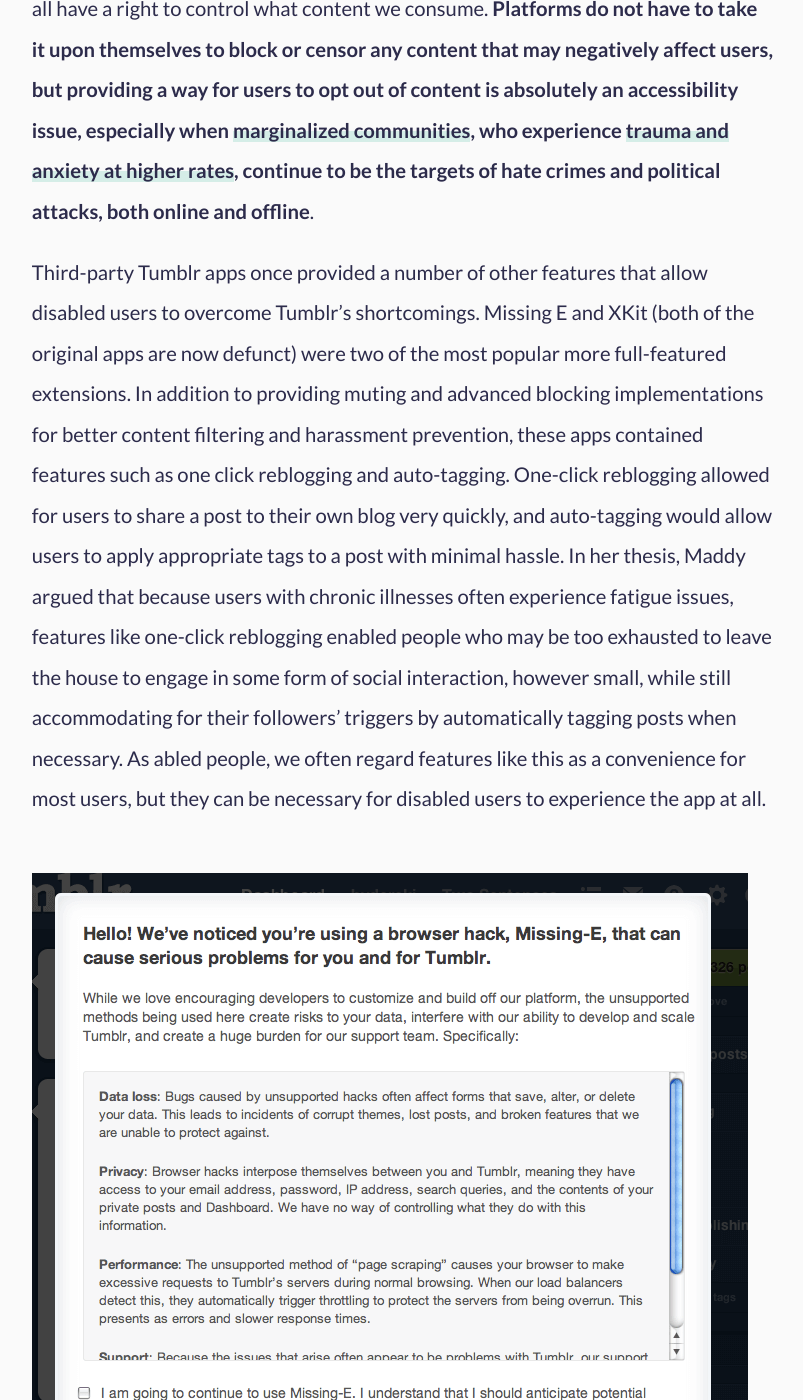
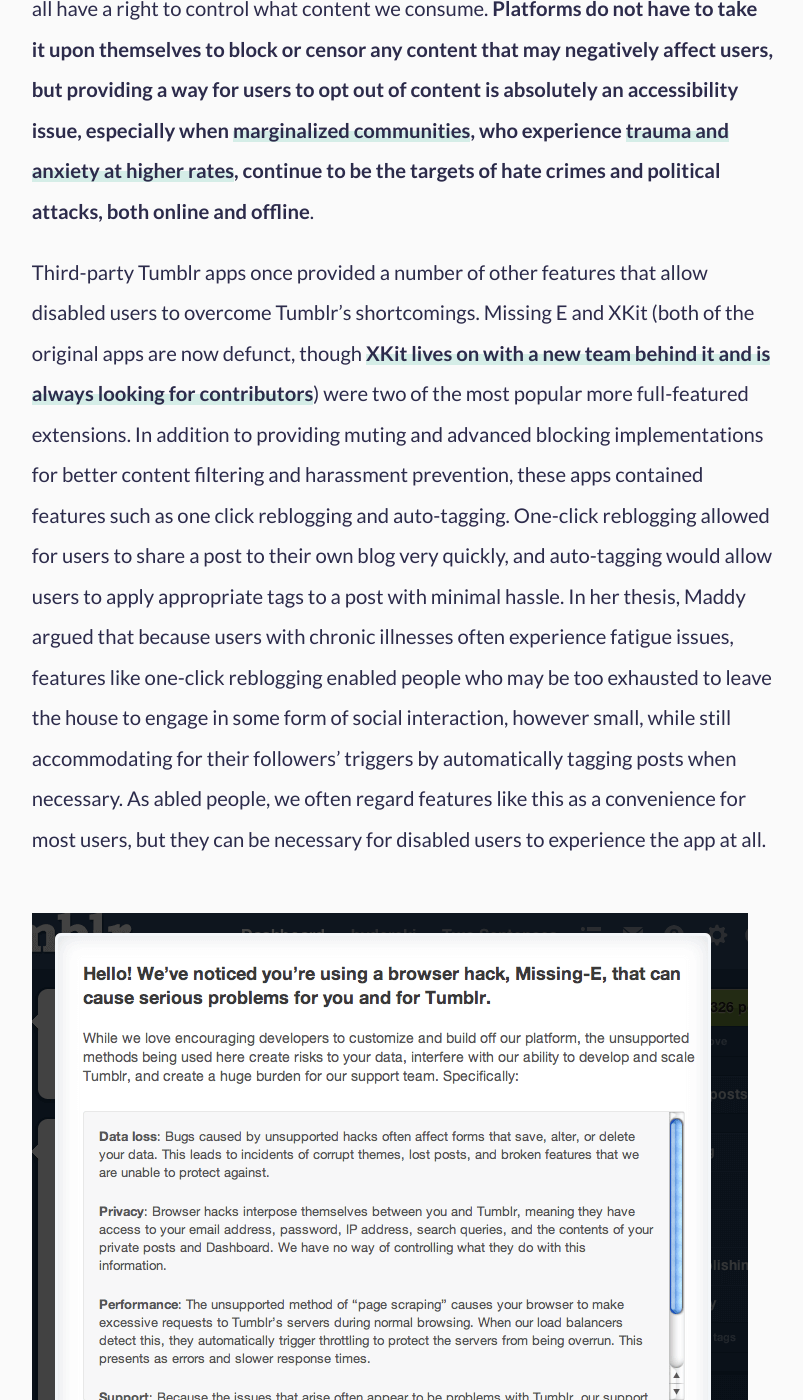
Before and after one commit to nchan0154/nicchan.me-legacy, a Jekyll site: the page built from _posts/2019-08-15-what-tumblr-taught-me-about-accessibility.md, in a window 1280 px wide and 1400 px high, scrolled down 4014 px. Shown: the whole window, without its empty margins (237-1040 px from the left). Built offline with Jekyll 4.4.1, drawn with Linux system fonts in a browser that asks for light colours.

Commit message:
Update XKit reference

```diff
--- a/_posts/2019-08-15-what-tumblr-taught-me-about-accessibility.md
+++ b/_posts/2019-08-15-what-tumblr-taught-me-about-accessibility.md
@@ -27,7 +27,7 @@
 
 Muting mechanisms and preference controls are vital tools for accessibility. Platforms that host content, whether they be social media networks, news outlets or something else entirely, have an obligation to allow users to control their own experiences. Whether it be someone hoping to browse Instagram without triggering their eating disorder, someone trying to keep up with their relatives without being subject to a seizure-inducing gif, someone avoiding the details of a recent celebrity suicide for their own mental health or someone with a serious phobia of balloons, we all have a right to control what content we consume. __Platforms do not have to take it upon themselves to block or censor any content that may negatively affect users, but providing a way for users to opt out of content is absolutely an accessibility issue, especially when [marginalized communities](https://www.npr.org/sections/codeswitch/2018/01/14/577664626/making-the-case-that-discrimination-is-bad-for-your-health), who experience [trauma and anxiety at higher rates](https://www.washingtonpost.com/health/trumps-presidency-may-be-making-latinos-sick/2019/07/19/4e89b9f0-a97f-11e9-9214-246e594de5d5_story.html), continue to be the targets of hate crimes and political attacks, both online and offline__.
 
-Third-party Tumblr apps once provided a number of other features that allow disabled users to overcome Tumblr’s shortcomings. Missing E and XKit (both of the original apps are now defunct) were two of the most popular more full-featured extensions. In addition to providing muting and advanced blocking implementations for better content filtering and harassment prevention, these apps contained features such as one click reblogging and auto-tagging. One-click reblogging allowed for users to share a post to their own blog very quickly, and auto-tagging would allow users to apply appropriate tags to a post with minimal hassle. In her thesis, Maddy argued that because users with chronic illnesses often experience fatigue issues, features like one-click reblogging enabled people who may be too exhausted to leave the house to engage in some form of social interaction, however small, while still accommodating for their followers' triggers by automatically tagging posts when necessary. As abled people, we often regard features like this as a convenience for most users, but they can be necessary for disabled users to experience the app at all.
+Third-party Tumblr apps once provided a number of other features that allow disabled users to overcome Tumblr’s shortcomings. Missing E and XKit (both of the original apps are now defunct, though [XKit lives on with a new team behind it and is always looking for contributors](https://github.com/new-xkit/XKit)) were two of the most popular more full-featured extensions. In addition to providing muting and advanced blocking implementations for better content filtering and harassment prevention, these apps contained features such as one click reblogging and auto-tagging. One-click reblogging allowed for users to share a post to their own blog very quickly, and auto-tagging would allow users to apply appropriate tags to a post with minimal hassle. In her thesis, Maddy argued that because users with chronic illnesses often experience fatigue issues, features like one-click reblogging enabled people who may be too exhausted to leave the house to engage in some form of social interaction, however small, while still accommodating for their followers' triggers by automatically tagging posts when necessary. As abled people, we often regard features like this as a convenience for most users, but they can be necessary for disabled users to experience the app at all.
 
 <figure>
   <img src="{{site.imgurl}}tumblr-missing-e.png" alt="Popup that begins with the text: Hello! We've noticed you're using a browser hack, Missing-E, that can cause serious problems for you and for Tumblr. It contains a long scrollable list of the potential 'problems' that Missing-E creates.">
```
